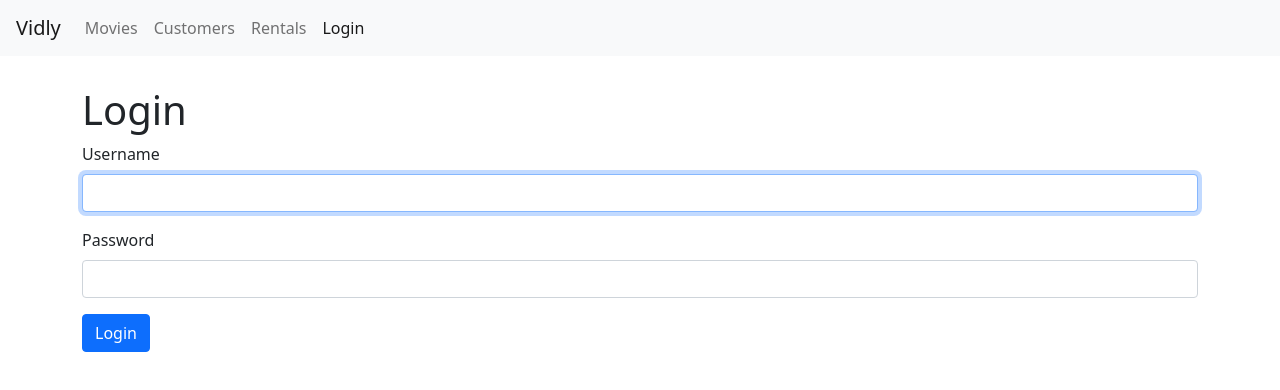
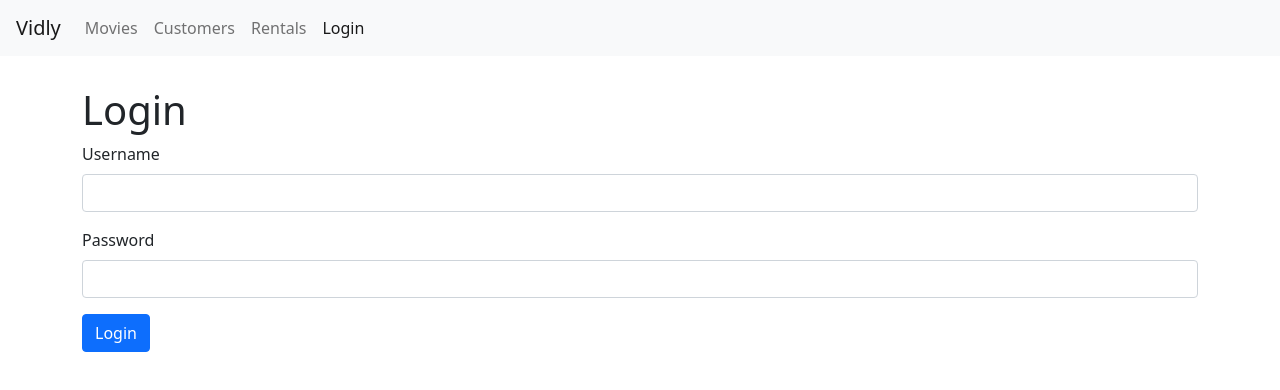
Before and after one commit to jtorresl79c/react-movies-lists-forms, a React (Create React App) app: page /login in a window 1280 px wide. Shown: the top 390 px of the page. Built offline with nearby package versions, Linux system fonts and the light colour scheme.

Commit message:
5. Controlled Elements - El tema del single source of truth, nada nuevo

```diff
--- a/src/components/loginForm.jsx
+++ b/src/components/loginForm.jsx
@@ -1,13 +1,24 @@
 import React, { Component } from 'react'
 
 export default class loginForm extends Component {
-    username = React.createRef(); // Refs
+    constructor(props){
+        super(props)
+        this.state = {
+            account: { username: '', password: '' }
+        }
+    }
 
     componentDidMount(){
-        this.username.current.focus() // Un ejemplo en donde lo podriamos usar, cuando el componente cargue, automaticamente
-        // se pondria en focus este input, aunque otra solucion mejor si quisieramos agregar este comportamiento seria poner
-        // el atributo autoFocus directamente en el Input. Por eso nos dicen que tengamos cuidado con los refs, ya que utilizando
-        // el single source of truth es la forma normal para manipular datos en vez de los refs.
+
+    }
+
+
+    handleChange = e => {
+        const account = { ...this.state.account }
+
+        account.username = e.currentTarget.value
+        console.log(account)
+        this.setState({account})
     }
 
     handleSubmit = e => {
@@ -31,7 +42,7 @@ export default class loginForm extends Component {
                         eso es una palabra reservada para el 'for loop' por eso cuando queramos usar el atributo 'for' de los
                         label de html, en vez de poner 'for' se usa el 'htmlFor' */}
                         <label htmlFor="username" className="form-label">Username</label>
-                        <input type="email" ref={this.username} className="form-control" id="username" /> {/* Refs */}
+                        <input type="text" className="form-control" id="username" value={this.state.account.username} onChange={ this.handleChange  } />
                     </div>
                     <div className="mb-3">
                         <label htmlFor="password" className="form-label">Password</label>
```
